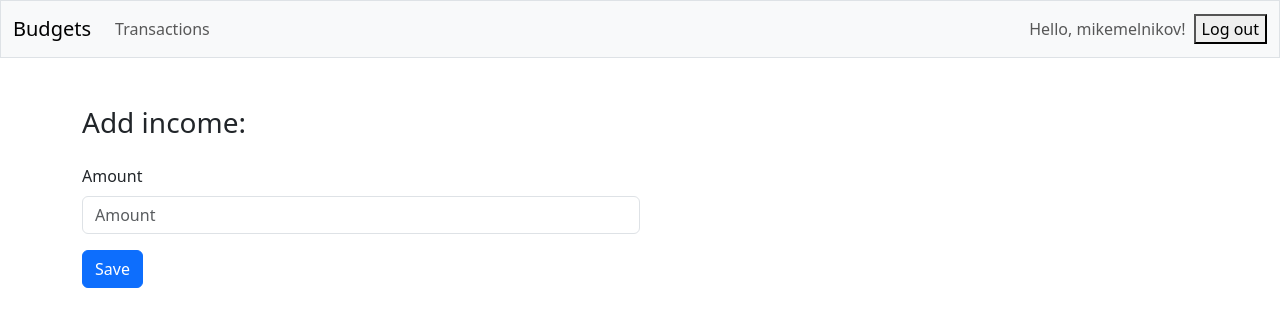
After one commit to Melnik31/budget_webapp, a Django app: page /add_income/ in a window 1280 px wide. The commit adds this page. Shown: the top 327 px of the page. Run offline with Django 4.2, Linux system fonts and the light colour scheme; a user stored in the database is signed in; some libraries are stand-ins or nearby versions.

Commit message:
Income functionality was added. User cam set up income and see remaining balance

```diff
--- a/budgets/admin.py
+++ b/budgets/admin.py
@@ -2,5 +2,7 @@ from django.contrib import admin
 
 # Register your models here.
 from .models import Transaction
+from .models import Income
 
 admin.site.register(Transaction)
+admin.site.register(Income)
--- a/budgets/forms.py
+++ b/budgets/forms.py
@@ -1,8 +1,14 @@
 from django import forms
 
 from .models import Transaction
+from .models import Income
 
 class TransactionForm(forms.ModelForm):
     class Meta:
         model = Transaction
         fields = ['store', 'amount']
+
+class IncomeForm(forms.ModelForm):
+    class Meta:
+        model = Income
+        fields = ['amount']
--- a/budgets/models.py
+++ b/budgets/models.py
@@ -12,3 +12,10 @@ class Transaction(models.Model):
 
     def __str__(self):
         return f"{self.store} | {self.amount} | {self.date}"
+
+class Income(models.Model):
+    amount = models.DecimalField(max_digits=10, decimal_places=2)
+    owner = models.ForeignKey(User, on_delete=models.CASCADE)
+
+    def __str__(self):
+        return f'{self.amount}'
--- /dev/null
+++ b/budgets/templates/budgets/add_income.html
@@ -0,0 +1,15 @@
+{% extends "budgets/base.html" %}
+{% load bootstrap5 %}
+
+{% block page_header %}
+<h3 class="mt-5">Add income:</h3>
+{% endblock page_header %}
+
+
+{% block content %}
+  <form class="w-50" action="{% url 'budgets:add_income' %}" method="post">
+    {% csrf_token %}
+    {% bootstrap_form form %}
+    {% bootstrap_button button_type="submit" content="Save" %}
+  </form>
+{% endblock content %}
--- a/budgets/templates/budgets/transactions.html
+++ b/budgets/templates/budgets/transactions.html
@@ -5,6 +5,8 @@
 {% endblock page_header %}
 
 {% block content %}
+  <h3>Income: ${{income_val|floatformat:2}}</h3>
+  <a class="btn btn-primary mb-3" href="{% url 'budgets:add_income' %}">Add Income</a>
   <table class="table">
     <thead class="table-primary">
         <tr>
@@ -35,4 +37,5 @@
   </table>
   <a class="btn btn-outline-primary" href="{% url 'budgets:add_one' %}" >Add a new transaction</a>
   <h3 class="mt-3">Total: ${{ total|floatformat:2 }}</h3>
+  <h3>Remaining balance: ${{remaining_balance|floatformat:2}}</h3>
 {% endblock content %}
--- a/budgets/urls.py
+++ b/budgets/urls.py
@@ -10,4 +10,5 @@ urlpatterns = [
     path('delete_one/<int:transaction_id>/', views.delete_one, name='delete_one'),
     path('add_one/', views.add_one, name='add_one'),
     path('edit_transaction/<int:transaction_id>', views.edit_transaction, name='edit_transaction'),
+    path('add_income/', views.add_income, name='add_income'),
 ]
--- a/budgets/views.py
+++ b/budgets/views.py
@@ -3,8 +3,9 @@ from django.contrib.auth.decorators import login_required
 from django.db.models import Sum
 from django.http import Http404
 
-from .models import Transaction
-from .forms import TransactionForm
+from .models import Transaction, Income
+from .forms import TransactionForm, IncomeForm
+
 
 # Create your views here.
 def index(requst):
@@ -14,10 +15,15 @@ def index(requst):
 @login_required
 def transactions(request):
     transactions = Transaction.objects.filter(owner=request.user).order_by('-date')
-    total = Transaction.objects.filter(owner=request.user).aggregate(Sum('amount'))['amount__sum'] or 0
+    total_spent = Transaction.objects.filter(owner=request.user).aggregate(Sum('amount'))['amount__sum'] or 0
+    income = Income.objects.filter(owner=request.user).first()
+    income_val = income.amount if income else 0
+    balance = income_val - total_spent
     return render(request, 'budgets/transactions.html', {
         'transactions': transactions,
-        'total': total,
+        'total': total_spent,
+        'income_val': income_val,
+        'remaining_balance': balance,
     })
 
 @login_required
@@ -58,3 +64,18 @@ def edit_transaction(request, transaction_id):
 
     context = {'form': form, 'transaction': transaction}
     return render(request, 'budgets/edit_transaction.html', context)
+
+@login_required
+def add_income(request):
+
+    if request.method != 'POST':
+        form = IncomeForm()
+    else:
+        form = IncomeForm(data=request.POST)
+        if form.is_valid():
+            add_income = form.save(commit=False)
+            add_income.owner = request.user
+            add_income.save()
+            return redirect('budgets:transactions')
+    context = {'form': form}
+    return render(request, 'budgets/add_income.html', context)
```
Also changed, not shown: budget_env/requirements.txt (added, +12 -0 lines), budgets/migrations/0003_income.py (added), budgets/migrations/0004_rename_income_income_amount_income_owner.py (added), budgets/migrations/0005_alter_income_owner.py (added), db.sqlite3.
